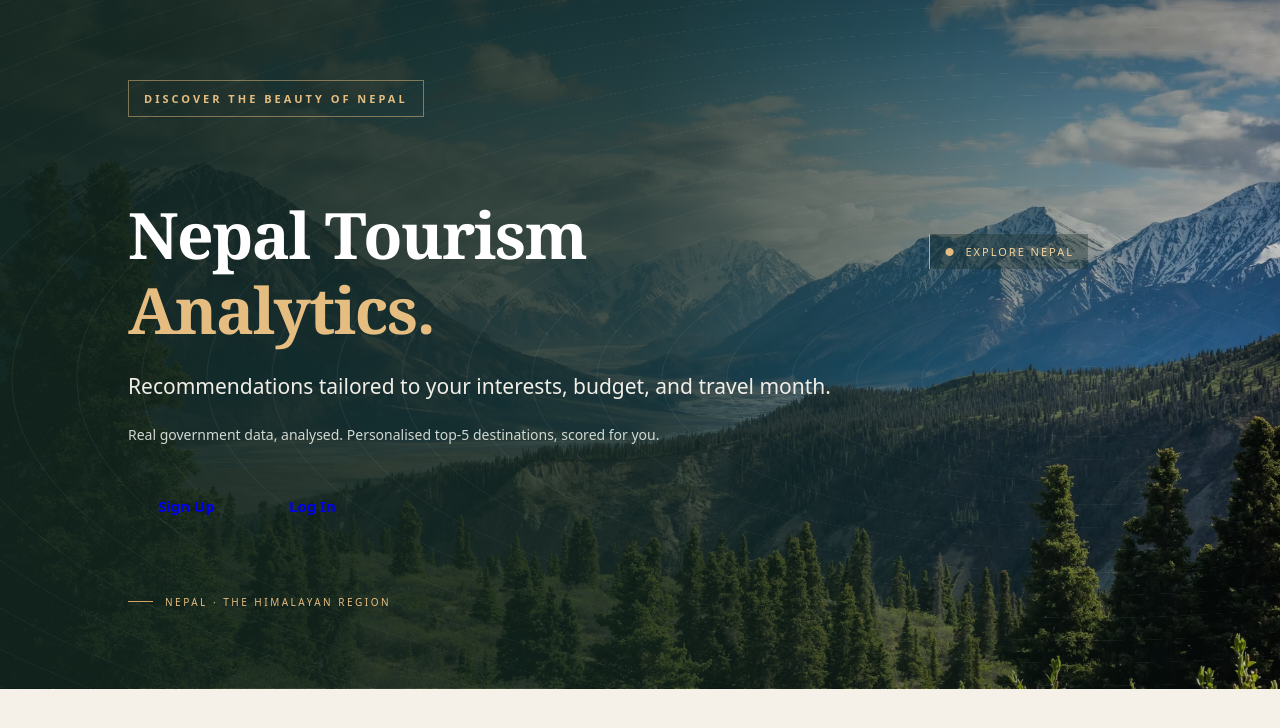
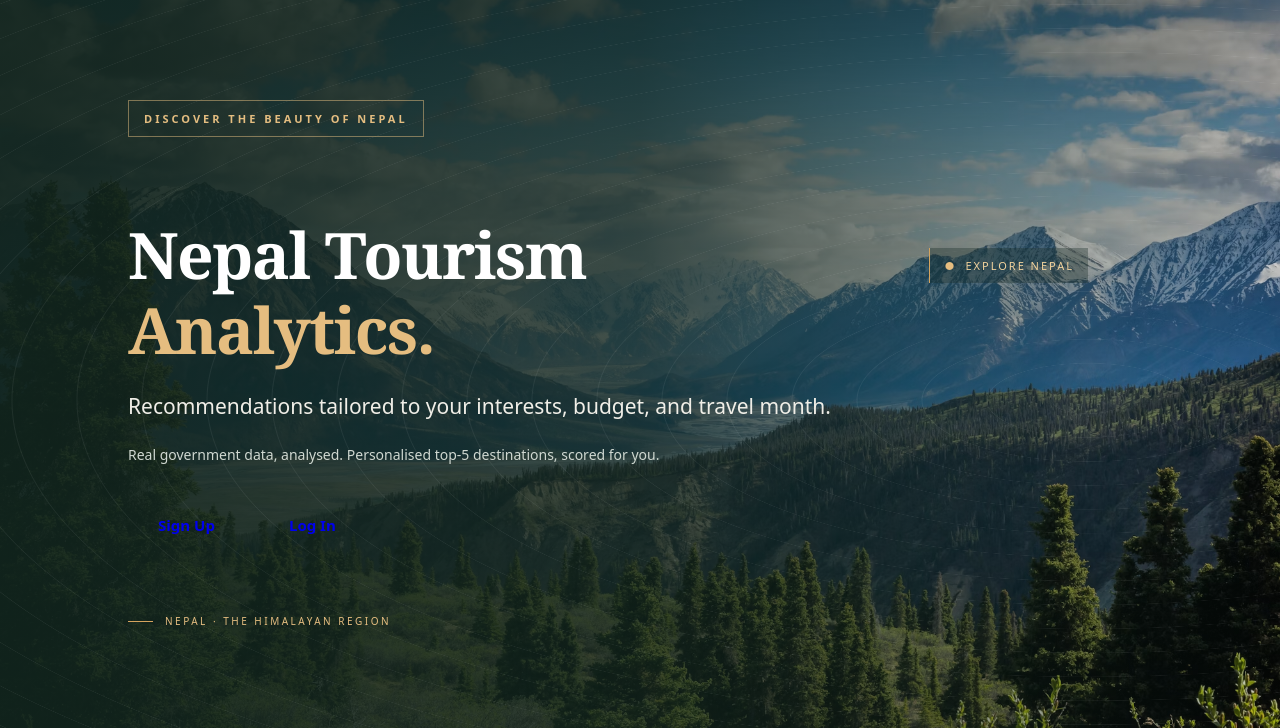
Before and after one commit to diyaanp11/nepal-tourism-analytics, a PHP site: page /nepal-tourism/ in a window 1280 px wide. Shown: the part 72-800 px from the top of the page. Run offline with PHP 8.4, Linux system fonts and the light colour scheme.

Commit message:
changing the style

```diff
--- a/assets/css/style.css
+++ b/assets/css/style.css
@@ -696,6 +696,19 @@ body {
     margin-right: 9px;
 }
 
+.flex-grow-1 {
+    flex-grow: 1;
+}
+
+.auth-wrapper {
+    flex: 1;
+    min-height: 0;
+}
+
+.hero {
+    flex: 1;
+}
+
 @media (max-width: 768px) {
     .hero {
         background-position: 60% center;
```
